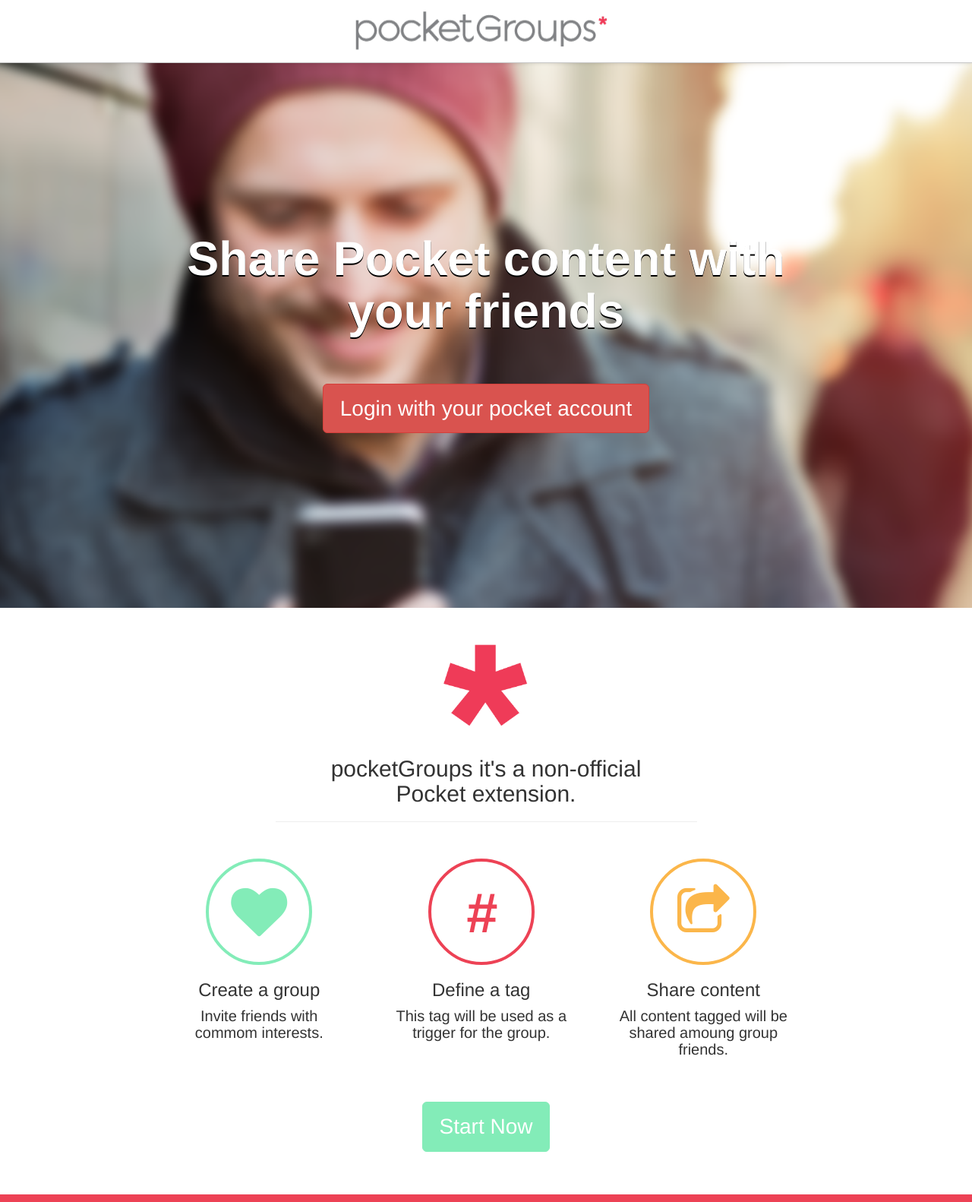
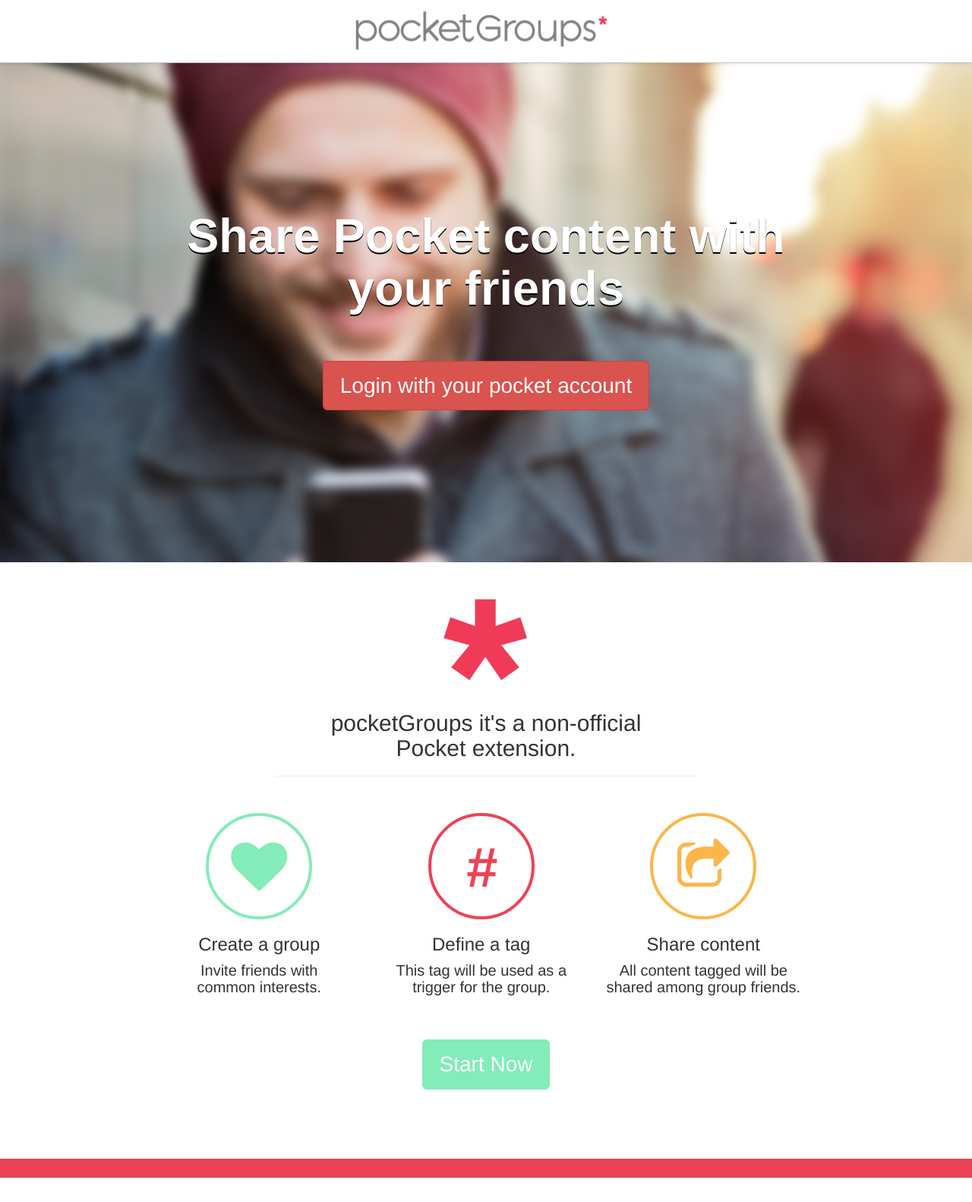
Before and after one commit to filipeximenes/pocketgroups, a Django app: template core/templates/core/index.html in a window 1280 px wide. Shown: the whole page at 76% size. After the commit the page ends 1550 px from the top, so only its background shows below. Run offline with Django 3.2, Linux system fonts and the light colour scheme; the template is opened without the code that fills it, so the values that code supplies are empty; parts of the project's set-up code (start-up, migrations or seed data) failed here and were passed over.

Commit message:
fix footer

```diff
--- a/core/static/css/app.css
+++ b/core/static/css/app.css
@@ -90,5 +90,18 @@
     background-color: #73D8A6;
     border-color: #73D8A6; }
 
+html {
+  position: relative;
+  min-height: 100%; }
+
+body {
+  /* Margin bottom by footer height */
+  margin-bottom: 60px; }
+
 .footer {
+  position: absolute;
+  bottom: 0;
+  width: 100%;
+  /* Set the fixed height of the footer here */
+  height: 25px;
   background-color: #ed4255; }
--- a/core/templates/base.html
+++ b/core/templates/base.html
@@ -35,5 +35,6 @@
 
     {% block content %}{% endblock %}
 
+    <div class="footer"></div>
   </body>
 </html>
--- a/core/templates/core/index.html
+++ b/core/templates/core/index.html
@@ -28,7 +28,7 @@
             <div class="description-item">
               <i class="description-icon icon-heart img1"></i>
               <h3>Create a group</h3>
-              <h4>Invite friends with </br> commom interests.</h4>
+              <h4>Invite friends with </br> common interests.</h4>
             </div>
           </div>
           <div class="col-md-3 text-center">
@@ -42,7 +42,7 @@
             <div class="description-item">
               <i class="description-icon icon-share img3"></i>
               <h3>Share content</h3>
-              <h4>All content tagged will be shared amoung group friends.</h4>
+              <h4>All content tagged will be shared among group friends.</h4>
             </div>
           </div>
         </div>
@@ -54,9 +54,4 @@
           <button type="button" class="btn btn-lg">Start Now</button>
       </a>
     </div>
-    <div class="footer">
-      <div class="container">
-        <p class="text-muted"></p>
-      </div>
-    </div>
 {% endblock %}
```
Also changed, not shown: core/static/sass/style.scss (+15 -0 lines), core/templates/groups/list.html (+7 -7 lines), 1 other file.
